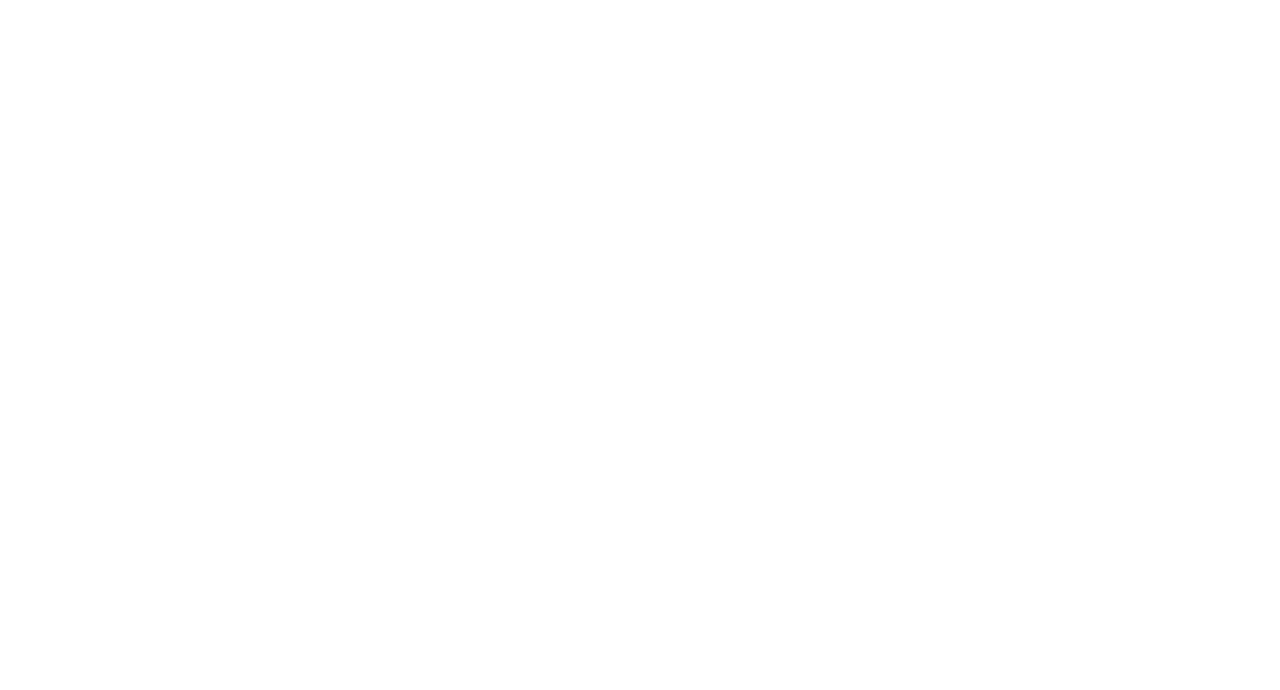
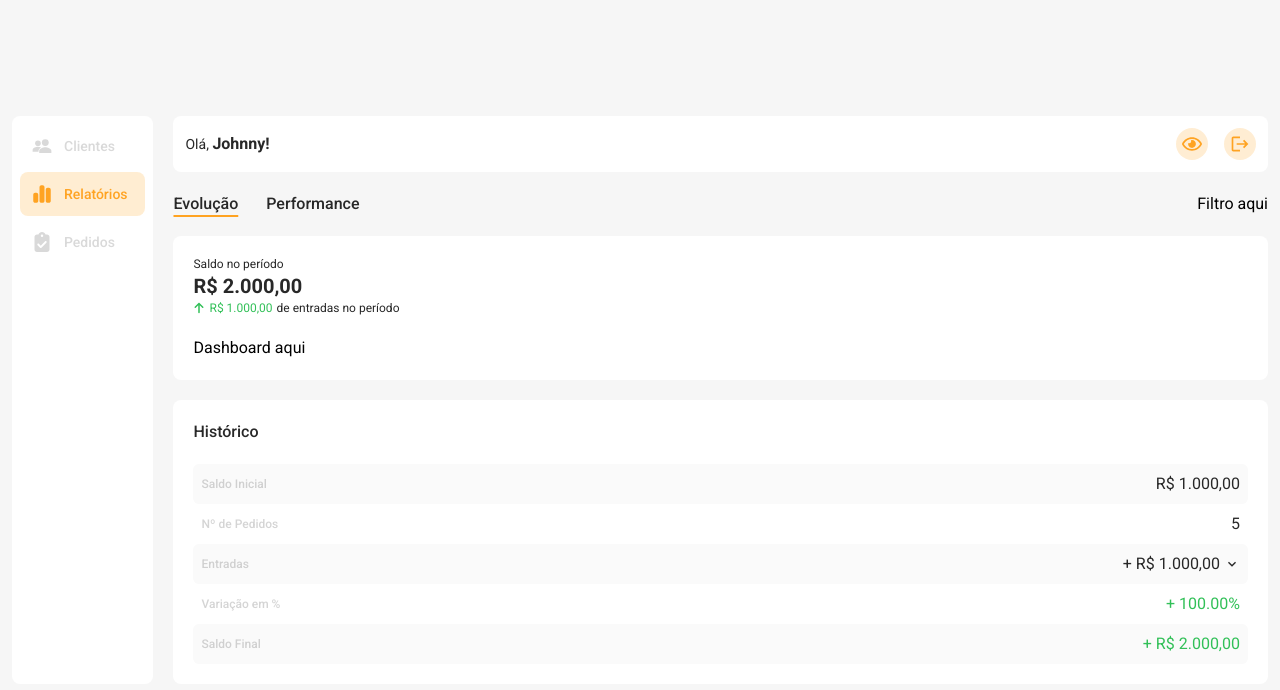
Before and after one commit to MPCGomes/propabanda-financial-tracker, a React (Vite) app in the folder frontend/: page /dashboard-evolution in a window 1280 px wide. Before the commit this address had no page. Shown: the top 690 px of the page. Built offline with nearby package versions, Linux system fonts and the light colour scheme.

Commit message:
feat: dashboard pages

```diff
--- a/frontend/src/App.tsx
+++ b/frontend/src/App.tsx
@@ -2,6 +2,8 @@ import { BrowserRouter as Router, Routes, Route } from "react-router-dom";
 import HomePage from "./pages/HomePage";
 import PlaceholderPage from "./pages/PlaceholderPage";
 import Login from "./pages/Login";
+import Dashboard from "./pages/Dashboard";
+import DashboardPerformance from "./pages/DashboardPerformance";
 
 function App() {
   return (
@@ -16,6 +18,14 @@ function App() {
           path="/login"
           element={<Login title="Login" />}
         />
+        <Route
+          path="/dashboard-evolution"
+          element={<Dashboard title="Relatórios" />}
+        />
+        <Route
+          path="/dashboard-performance"
+          element={<DashboardPerformance title="Relatórios" />}
+        />
       </Routes>
     </Router>
   );
--- a/frontend/src/components/DashboardHeader.tsx
+++ b/frontend/src/components/DashboardHeader.tsx
@@ -16,8 +16,15 @@ export default function DashboardHeader({
 
   return (
     <div className="flex gap-7">
-      <a href="#" className={`${baseClasses} ${variants[evolution]}`}>Evolução</a>
-      <a href="#" className={`${baseClasses} ${variants[performance]}`}>Performance</a>
+      <a
+        href="/dashboard-evolution"
+        className={`${baseClasses} ${variants[evolution]}`}
+      >
+        Evolução
+      </a>
+      <a href="/dashboard-performance" className={`${baseClasses} ${variants[performance]}`}>
+        Performance
+      </a>
     </div>
   );
 }
--- a/frontend/src/components/Header.tsx
+++ b/frontend/src/components/Header.tsx
@@ -9,7 +9,7 @@ type Header = {
 
 export default function Header({ clients, dashboard, orders }: Header) {
   const baseClasses =
-    "text-sm text-[#D9D9D9] font-medium flex flex-col items-center max-w-[130px] w-full py-3 px-4 rounded-lg xl:flex-row xl:gap-3 xl:max-w-[125px]";
+    "text-sm text-[#D9D9D9] font-medium flex flex-col items-center max-w-[130px] w-full py-3 px-6 rounded-lg lg:flex-row lg:gap-3 lg:max-w-[125px] lg:px-3";
 
   const variants = {
     active: "bg-[#ffa32233] text-[#FFA322]",
@@ -19,7 +19,7 @@ export default function Header({ clients, dashboard, orders }: Header) {
     state === "active" ? variants.active : "";
 
   return (
-    <div className="flex xl:flex-col">
+    <div className="flex gap-1 lg:flex-col">
       <a href="#" className={`${baseClasses} ${getVariant(clients)}`}>
         <p className="w-5 h-5 text-xl">
           <IoPeopleSharp />
--- /dev/null
+++ b/frontend/src/pages/Dashboard.tsx
@@ -0,0 +1,129 @@
+import { useState } from "react";
+import DashboardHeader from "../components/DashboardHeader";
+import UserHeader from "../components/UserHeader";
+import { FaArrowUp } from "react-icons/fa6";
+import { MdKeyboardArrowUp, MdKeyboardArrowDown } from "react-icons/md";
+import Header from "../components/Header";
+
+type DashboardProps = {
+  title: string;
+};
+
+export default function Dashboard({ title }: DashboardProps) {
+  const [showEntryList, setShowEntryList] = useState(false);
+
+  const toggleEntryList = () => {
+    setShowEntryList((prev) => !prev);
+  };
+
+  return (
+    <section className="bg-[#f6f6f6] lg:flex justify-center items-center min-h-screen lg:p-3">
+      <div className="w-full max-w-[1280px] flex lg:flex-row gap-5">
+        {/* Header */}
+        <div
+          className="fixed bottom-0 w-full bg-white rounded-lg
+        flex justify-center p-1
+        lg:static lg:w-40 lg:flex lg:flex-col lg:justify-start lg:p-2"
+        >
+          <Header dashboard="active" />
+        </div>
+
+        {/* Content */}
+        <div className="flex flex-col gap-5 w-full p-4 pb-[100px] lg:p-0 lg:pb-0">
+          <UserHeader user="Johnny" />
+
+          <div className="flex flex-col gap-5 lg:flex-row lg:justify-between">
+            <div className="flex justify-center">
+              <DashboardHeader evolution="Dash" />
+            </div>
+            Filtro aqui
+          </div>
+
+          <div className="flex flex-col gap-5 p-5 bg-white rounded-lg">
+            <div className="text-[#282828]">
+              <p className="text-xs">Saldo no período</p>
+              <p className="text-xl font-bold">R$ 2.000,00</p>
+              <p className="flex gap-1 text-xs">
+                <span className="flex items-center gap-1 text-[#32c058]">
+                  <FaArrowUp /> R$ 1.000,00
+                </span>{" "}
+                de entradas no período
+              </p>
+            </div>
+            Dashboard aqui
+          </div>
+
+          <div className="flex flex-col gap-5 p-5 bg-white rounded-lg">
+            <p className="text-base font-medium text-[#282828]">Histórico</p>
+            <div>
+              <div className="flex items-center justify-between p-2 bg-[#fafafa] rounded-md">
+                <p className="text-xs font-medium text-[#28282833]">
+                  Saldo Inicial
+                </p>
+                <p className="text-[#282828] text-base">R$ 1.000,00</p>
+              </div>
+              <div className="flex items-center justify-between p-2 rounded-md">
+                <p className="text-xs font-medium text-[#28282833]">
+                  Nº de Pedidos
+                </p>
+                <p className="text-[#282828] text-base">5</p>
+              </div>
+              <div className="flex flex-col bg-[#fafafa] rounded-md">
+                <div className="flex items-center justify-between p-2">
+                  <p className="text-xs font-medium text-[#28282833]">
+                    Entradas
+                  </p>
+                  <button
+                    className="text-[#282828] text-base flex items-center gap-1 cursor-pointer"
+                    onClick={toggleEntryList}
+                  >
+                    + R$ 1.000,00{" "}
+                    {showEntryList ? (
+                      <MdKeyboardArrowUp />
+                    ) : (
+                      <MdKeyboardArrowDown />
+                    )}
+                  </button>
+                </div>
+                {showEntryList && (
+                  <ul className="text-sm text-[#282828] px-2 pb-2 space-y-2">
+                    <li className="flex justify-between items-center">
+                      <p className="text-xs font-medium text-[#28282833]">
+                        Outdoor 1
+                      </p>
+                      <p>R$ 1.000,00</p>
+                    </li>
+                    <li className="flex justify-between items-center">
+                      <p className="text-xs font-medium text-[#28282833]">
+                        Painel 1
+                      </p>
+                      <p>R$ 0</p>
+                    </li>
+                    <li className="flex justify-between items-center">
+                      <p className="text-xs font-medium text-[#28282833]">
+                        Sites 1
+                      </p>
+                      <p>R$ 0</p>
+                    </li>
+                  </ul>
+                )}
+              </div>
+              <div className="flex items-center justify-between p-2 rounded-md">
+                <p className="text-xs font-medium text-[#28282833]">
+                  Variação em %
+                </p>
+                <p className="text-[#32C058] text-base">+ 100.00%</p>
+              </div>
+              <div className="flex items-center justify-between p-2 bg-[#fafafa] rounded-md">
+                <p className="text-xs font-medium text-[#28282833]">
+                  Saldo Final
+                </p>
+                <p className="text-[#32C058] text-base">+ R$ 2.000,00</p>
+              </div>
+            </div>
+          </div>
+        </div>
+      </div>
+    </section>
+  );
+}
--- /dev/null
+++ b/frontend/src/pages/DashboardPerformance.tsx
@@ -0,0 +1,83 @@
+import { useState } from "react";
+import DashboardHeader from "../components/DashboardHeader";
+import UserHeader from "../components/UserHeader";
+import { FaArrowUp } from "react-icons/fa6";
+import { MdKeyboardArrowUp, MdKeyboardArrowDown } from "react-icons/md";
+import Header from "../components/Header";
+
+type DashboardPerformanceProps = {
+  title: string;
+};
+
+export default function DashboardPerformance({
+  title,
+}: DashboardPerformanceProps) {
+  const [showEntryList, setShowEntryList] = useState(false);
+
+  const toggleEntryList = () => {
+    setShowEntryList((prev) => !prev);
+  };
+
+  return (
+    <section className="bg-[#f6f6f6] lg:flex justify-center items-center min-h-screen lg:p-3">
+      <div className="w-full max-w-[1280px] flex lg:flex-row gap-5">
+        {/* Header */}
+        <div
+          className="fixed bottom-0 w-full bg-white rounded-lg
+        flex justify-center p-1
+        lg:static lg:w-40 lg:flex lg:flex-col lg:justify-start lg:p-2"
+        >
+          <Header dashboard="active" />
+        </div>
+
+        {/* Content */}
+        <div className="flex flex-col gap-5 w-full p-4 pb-[100px] lg:p-0 lg:pb-0">
+          <UserHeader user="Johnny" />
+
+          <div className="flex flex-col gap-5 lg:flex-row lg:justify-between">
+            <div className="flex justify-center">
+              <DashboardHeader performance="Dash" />
+            </div>
+            Filtro aqui
+          </div>
+
+          <div className="flex flex-col gap-5 p-5 bg-white rounded-lg">
+            Dashboard aqui
+          </div>
+
+          <div className="flex flex-col gap-5 p-5 bg-white rounded-lg">
+            <p className="text-base font-medium text-[#282828]">Histórico</p>
+            <div>
+              <div className="flex justify-between p-2 bg-[#fafafa] rounded-md">
+                <p className="text-xs font-medium text-[#28282833]">
+                  Outdoor 1
+                </p>
+                <div>
+                  <p className="text-base text-[#282828]">R$ 500,00</p>
+                  <p className="text-xs text-end text-[#32c058]">+25%</p>
+                </div>
+              </div>
+
+              <div className="flex justify-between p-2 rounded-md">
+                <p className="text-xs font-medium  text-[#28282833]">
+                  Painel 1
+                </p>
+                <div>
+                  <p className="text-base text-[#282828]">R$ 250,00</p>
+                  <p className="text-xs text-end text-[#32c058]">+15%</p>
+                </div>
+              </div>
+              <div className="flex justify-between p-2 bg-[#fafafa] rounded-md">
+                <p className="text-xs font-medium  text-[#28282833]">Sites</p>
+                <div>
+                  <p className="text-base  text-[#282828]">R$ 250,00</p>
+                  <p className="text-xs text-end text-[#ee3a4b]">-12,75%</p>
+                </div>
+              </div>
+            </div>
+          </div>
+        </div>
+      </div>
+    </section>
+  );
+}
--- a/frontend/src/pages/Login.tsx
+++ b/frontend/src/pages/Login.tsx
@@ -7,18 +7,31 @@ type Login = {
 
 export default function Login({ title }: Login) {
   return (
-    <div className="bg-[#ffa322] h-screen flex items-center justify-center px-5">
+    <section className="bg-[#ffa322] h-screen flex items-center justify-center px-5">
       <div className="bg-white flex flex-col items-center p-10 rounded-lg gap-12 max-w-sm w-full">
         <p className="text-[#282828] font-medium text-xl">Entrar</p>
         <div className="flex flex-col w-full gap-3">
-          <input type="text" placeholder="Digite seu CPF" className="border border-gray-500 rounded-lg p-4 text-[#282828]"/>
-          <input type="password" placeholder="Digite sua Senha" className="border border-gray-500 rounded-lg p-4 text-[#282828]"/>
+          <input
+            type="text"
+            placeholder="Digite seu CPF"
+            className="border border-gray-500 rounded-lg p-4 text-[#282828]"
+          />
+          <input
+            type="password"
+            placeholder="Digite sua Senha"
+            className="border border-gray-500 rounded-lg p-4 text-[#282828]"
+          />
         </div>
         <div className="flex flex-col gap-3 w-full">
-          <Button text="Enviar"/>
-          <a href="" className="text-xs font-semibold text-[#ffa322] text-center">Esqueci minha senha</a>
+          <Button text="Enviar" />
+          <a
+            href=""
+            className="text-xs font-semibold text-[#ffa322] text-center"
+          >
+            Esqueci minha senha
+          </a>
         </div>
       </div>
-    </div>
+    </section>
   );
 }
```
Also changed, not shown: frontend/src/index.css (+6 -1 lines).
